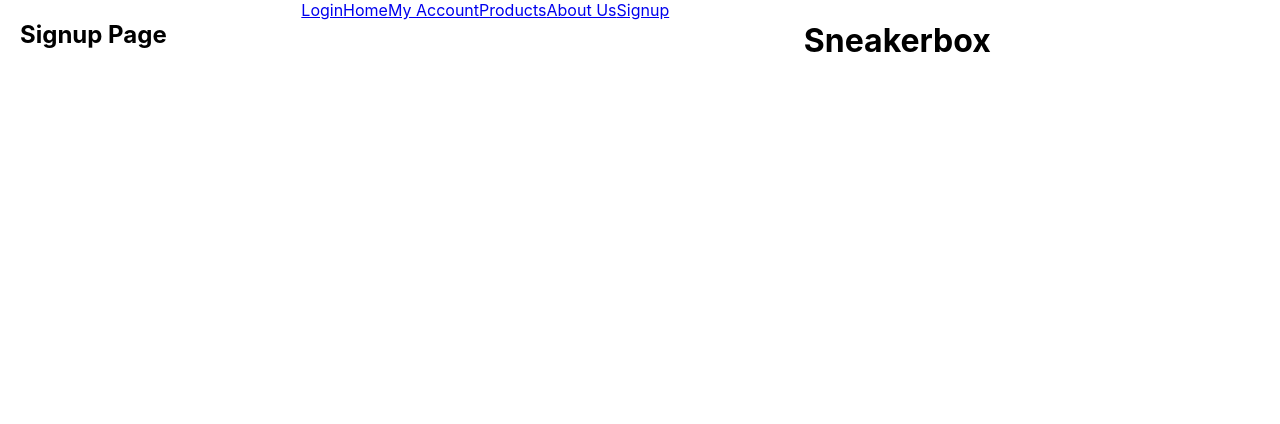
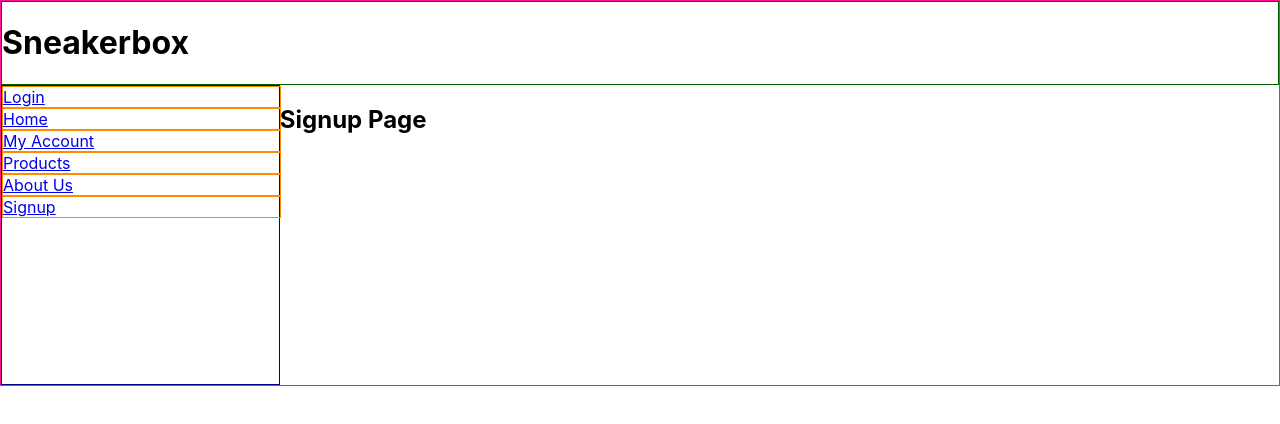
Before and after one commit to jFarrow02/sneakerbox-fe, a React app: page /signup in a window 1280 px wide. Shown: the top 424 px of the page. Built offline with nearby package versions, Linux system fonts and the light colour scheme.

Commit message:
Refactors <Content/> to display as 'grid'

```diff
--- a/src/components/Banner/Banner.css
+++ b/src/components/Banner/Banner.css
@@ -1,3 +1,7 @@
 .banner{
-
+    border: 1px solid darkgreen;
+    grid-column-start: 1;
+    grid-column-end: 12;
+    grid-row-start: 1;
+    grid-row-end: 2;
 }
--- a/src/components/Content/Content.css
+++ b/src/components/Content/Content.css
@@ -1,6 +1,6 @@
 .content{
     display: grid;
-    grid-row-gap: 20px;
-    grid-template-columns: auto auto auto auto;
-    padding: 0 20px;
+    grid-template-columns: 12;
+    grid-template-rows: auto 300px;
+    border: 1px solid deeppink;
 }
--- a/src/components/Content/Content.js
+++ b/src/components/Content/Content.js
@@ -17,8 +17,8 @@ export default class Content extends Component{
                 <Route path='/login' component={Login}/>
                 <Route path='/myaccount' component={MyAccount}/>
                 <Route path='/signup' component={Signup}/>
+                <Banner/>
                 <SideNav/>
-                <Banner/>
             </main>
         );
     }
--- a/src/components/SideNav/SideNav.css
+++ b/src/components/SideNav/SideNav.css
@@ -0,0 +1,13 @@
+.sidenav{
+    grid-column-start: 1;
+    grid-column-end: 3;
+    grid-row-start: 2;
+    grid-row-end: 3;
+    border: 1px solid darkblue;
+}
+
+.sidenav--link{
+    display: block;
+    width: 100%;
+    border: 1px solid darkorange;
+}
--- a/src/components/SideNav/SideNav.js
+++ b/src/components/SideNav/SideNav.js
@@ -1,13 +1,14 @@
 import React from 'react';
 import {Link} from 'react-router-dom';
 import {APP_ROUTES} from '../../data';
+import './SideNav.css';
 
 export default function SideNav(){
     const config = APP_ROUTES;
     return(
-        <nav>
+        <nav className='sidenav'>
             {
-                config.map((c, idx)=><Link key={`link-${idx}`} to={c.url}>{c.txt}</Link>)
+                config.map((c, idx)=><Link className='sidenav--link' key={`link-${idx}`} to={c.url}>{c.txt}</Link>)
             }
         </nav>
     )
```
